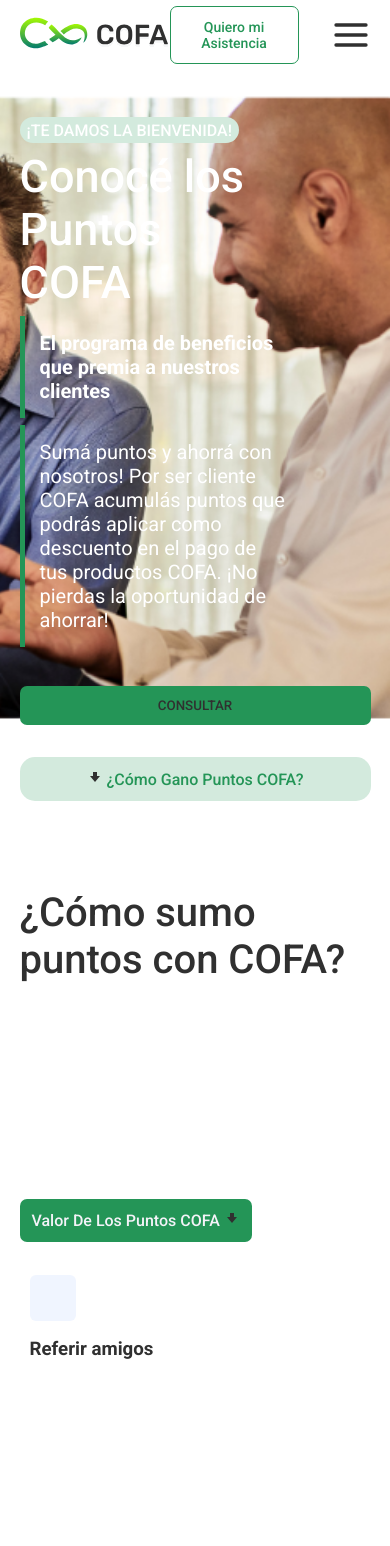
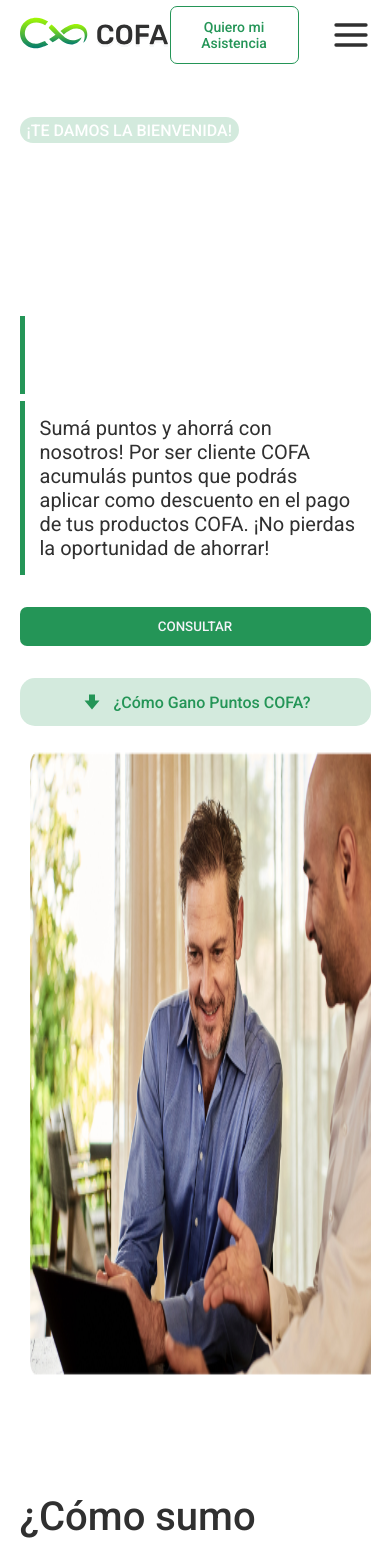
Before and after one commit to Cofa-org/landing-page, a React (Vite) app: page /cofa-points in a window 390 px wide. Shown: the top 1546 px of the page. Built offline with nearby package versions, Linux system fonts and the light colour scheme; some icons are missing.

Commit message:
Actualizacion del responsive de points (sin terminar)

```diff
--- a/src/Components/Header/Header.css
+++ b/src/Components/Header/Header.css
@@ -53,7 +53,7 @@
     }
 }
 
-@media screen and (max-width: 1000px){
+@media screen and (max-width: 1350px){
     header>nav{
         display: none;
     }
--- a/src/Components/Header/HeaderType2.css
+++ b/src/Components/Header/HeaderType2.css
@@ -68,7 +68,7 @@
 
 }
 
-@media screen and (max-width: 1120px) {
+@media screen and (max-width: 1350px) {
     .header-type-2{
         padding-left: 30px;
         padding-right: 30px;
--- a/src/Sections/Hero/Hero.css
+++ b/src/Sections/Hero/Hero.css
@@ -22,6 +22,10 @@
     display: flex;
     flex-direction: column;
     gap: 30px;
+}
+
+.hero-info p{
+    color: var(--text-color)
 }
 
 .animated-title{
@@ -104,6 +108,7 @@
 
 /*
 @media screen and (max-width: 100px){ */
+
 
 @media screen and (max-width: 900px){
     .hero-container .hero{
@@ -218,6 +223,9 @@
     z-index: -1;
 }
 
+
+
+
 .hero-img-points{
     position: absolute;
     top: 20%;
@@ -264,7 +272,17 @@
     color: var(--primary-color);
     border: none;
     width: 120%;
-    text-align: center;
+    display: flex;
+    align-items: center;
+    justify-content: center;
+    gap: 10px;
+}
+
+.btn-score-points>svg>path{
+    color: var(--primary-color);
+}
+.btn-score-points>svg{
+    font-size: 24px;
 }
 
 .hero-buttons {
@@ -316,6 +334,58 @@
     width: 80%;
 }
 
+
+@media screen and (max-width: 1600px) {
+    .how-do-add-points{
+        flex-direction: column;
+        align-items: flex-start;
+    }
+    .how-do-add-points .info-cards-points{
+        justify-content: space-between;
+        margin-top: 50px;
+    }
+    .how-do-add-points .info-cards-points .card-points{
+        padding: 0;
+        flex-basis: 40%;
+
+
+    }
+
+    .how-do-add-points .info-cards-points .card-points p{
+        width: 100%;
+
+    }
+
+}
+
+
+@media screen and (max-width: 1300px){
+    .stain-hero-points-svg{
+        display: none;
+
+    }
+    .hero-overlay .hero-img-points{
+        position: static;
+        width: 100%;
+        border-radius: 20px;
+    }
+
+    .hero-points{
+        width: 100%;
+        margin-top: 50px;
+    }
+
+}
+
+
+@media screen and (max-width: 560px){
+    .hero-buttons{
+        flex-direction: column;
+    }
+    .btn-score-points{
+        width: 100%;
+    }
+}
 
 @media screen and (max-width: 450px){
     .hero-container{
--- a/src/Sections/ValuePoints/ValuePoints.css
+++ b/src/Sections/ValuePoints/ValuePoints.css
@@ -19,25 +19,51 @@
 .cards{
     display: flex;
     flex-direction: row;
-    width: 120%;
+    /* width: 120%; */
     flex-wrap: wrap;
-    justify-content: flex-end;
+    justify-content: space-between;
     gap: 5%;
-    align-items: flex-end;
+   /*  align-items: flex-end; */
+    width: 1080px;
 }
 .style-card{
     display: flex;
-    width: 320px;
+    flex-basis: 45%;
     padding: 21px;
     align-items: center;
     gap: 17px;
     border-radius: 10px;
     margin-bottom: 3%;
     flex-direction: row;
-    flex-wrap: wrap;
     align-items: center;
     justify-content: center;
+
 }
+
+.style-card:nth-child(2){
+    position: relative;
+    top: 20px;
+}
+
+.style-card:nth-child(4){
+    position: relative;
+    top: 20px
+}
+
+.style-card h2{
+    font-size: 20px;
+}
+
+.style-card>div{
+    display: flex;
+    flex-direction: column;
+    gap: 10px;
+}
+.style-card>div>p{
+    font-size: 16px;
+    width: 100%;
+}
+
 .style-card svg{
     width: 48px;
     height: 48px;
--- a/src/Sections/ValuePoints/ValuePoints.jsx
+++ b/src/Sections/ValuePoints/ValuePoints.jsx
@@ -20,31 +20,42 @@
             <div className='cards'>
                 <div className='style-card' style={{backgroundColor: '#F1EBFF'}}>
                     <BsCheckCircle />
+                    <div>
                         <h2>400 Puntos COFA</h2>
                         <p>
                         Por referido que toma una préstamo.
                         </p>
                     </div>
-                <div className='style-card' style={{border: "1px solid #249557"}}>
+                </div>
+                <div className='style-card ' style={{border: "1px solid #249557"}}>
                     <BsCheckCircle />
+                    <div>
                         <h2>100 Puntos COFA</h2>
                         <p>
                         Por encuesta completada.
                         </p>
                     </div>
+
+                </div>
                 <div className='style-card' style={{backgroundColor: '#FFF9EE'}}>
                     <BsCheckCircle />
+                    <div>
                         <h2>200 Puntos COFA</h2>
                         <p>
                         Una vez finalizado el  préstamo.
                         </p>
                     </div>
+
+                </div>
                 <div className='style-card' style={{backgroundColor: '#F1EBFF'}}>
                     <BsCheckCircle />
+                    <div>
                         <h2>100 Puntos COFA</h2>
                         <p>
                         Por referido que toma una asistencia.
                         </p>
+                    </div>
+
                 </div>
             </div>
         </section>
--- a/src/Sections/WorkWithUs/WorkWithUs.css
+++ b/src/Sections/WorkWithUs/WorkWithUs.css
@@ -34,8 +34,8 @@
     align-items: center;
     text-align: center;
 }
-.info-work-form h1,p{
-    color: white;
+.info-work-form h1, .info-work-form p{
+/*     color: white; */
     width: 80%;
     margin-bottom: 2%;
 }
--- a/src/index.css
+++ b/src/index.css
@@ -1,4 +1,16 @@
 @import url('https://fonts.googleapis.com/css2?family=Roboto:ital,wght@0,100;0,300;0,400;0,500;0,700;0,900;1,100;1,300;1,400;1,500;1,700;1,900&display=swap');
+
+
+/* Variables */
+
+:root{
+    --primary-color: #249557;
+    --primary-color-10: rgba(36, 149, 87, 0.10);
+    --text-color: #303030;
+    --background-color: #F9F9FB;
+    --white-text-color: #F4F3F8;
+}
+
 
 /* Normalize */
 
@@ -25,15 +37,7 @@
     text-decoration: none;
 }
 
-/* Variables */
 
-:root{
-    --primary-color: #249557;
-    --primary-color-10: rgba(36, 149, 87, 0.10);
-    --text-color: #303030;
-    --background-color: #F9F9FB;
-    --white-text-color: #F4F3F8;
-}
 
 
 
@@ -56,3 +60,7 @@
     color: var(--white-text-color);
     border: none;
 }
+
+.primary-btn>a{
+    color: var(--white-text-color);
+}
```
Lines whose indentation alone changed are shown as unchanged.
